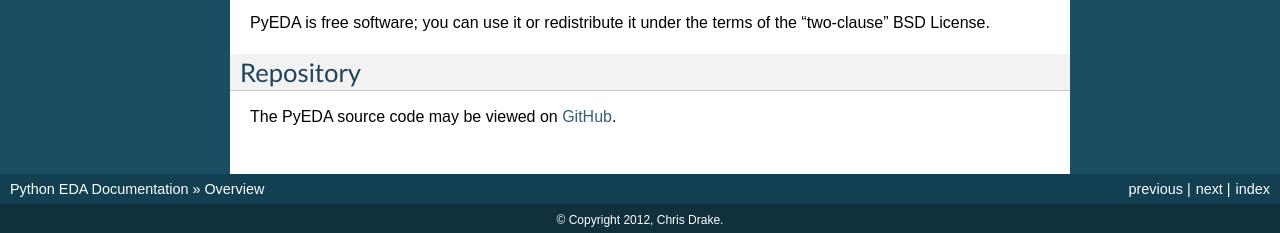
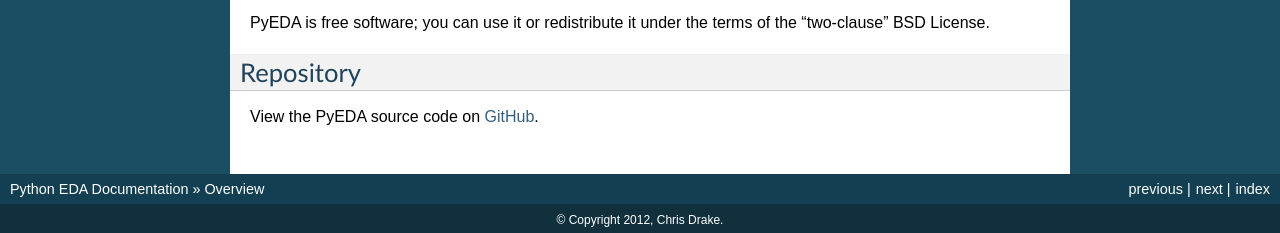
Before and after one commit to cjdrake/pyeda, a Sphinx documentation site: the page built from doc/source/overview.rst, in a window 1280 px wide. Shown: the part 778-1011 px from the top of the page. Built offline with Sphinx 7.4.7, drawn with Linux system fonts in a browser that asks for light colours.

Commit message:
Use active voice

```diff
--- a/doc/source/overview.rst
+++ b/doc/source/overview.rst
@@ -56,5 +56,5 @@ the "two-clause" BSD License.
 Repository
 ==========
 
-The PyEDA source code may be viewed on
+View the PyEDA source code on
 `GitHub <http://github.com/cjdrake/pyeda>`_.
```
